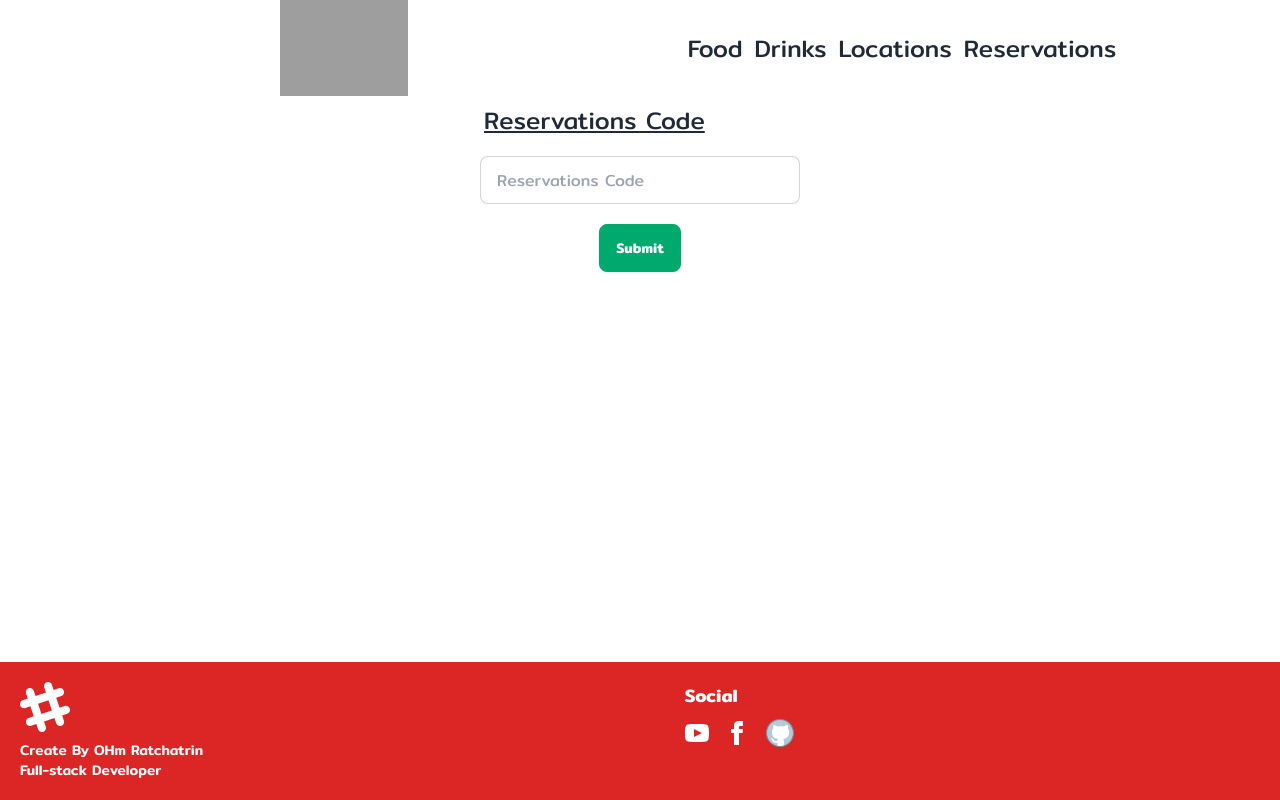
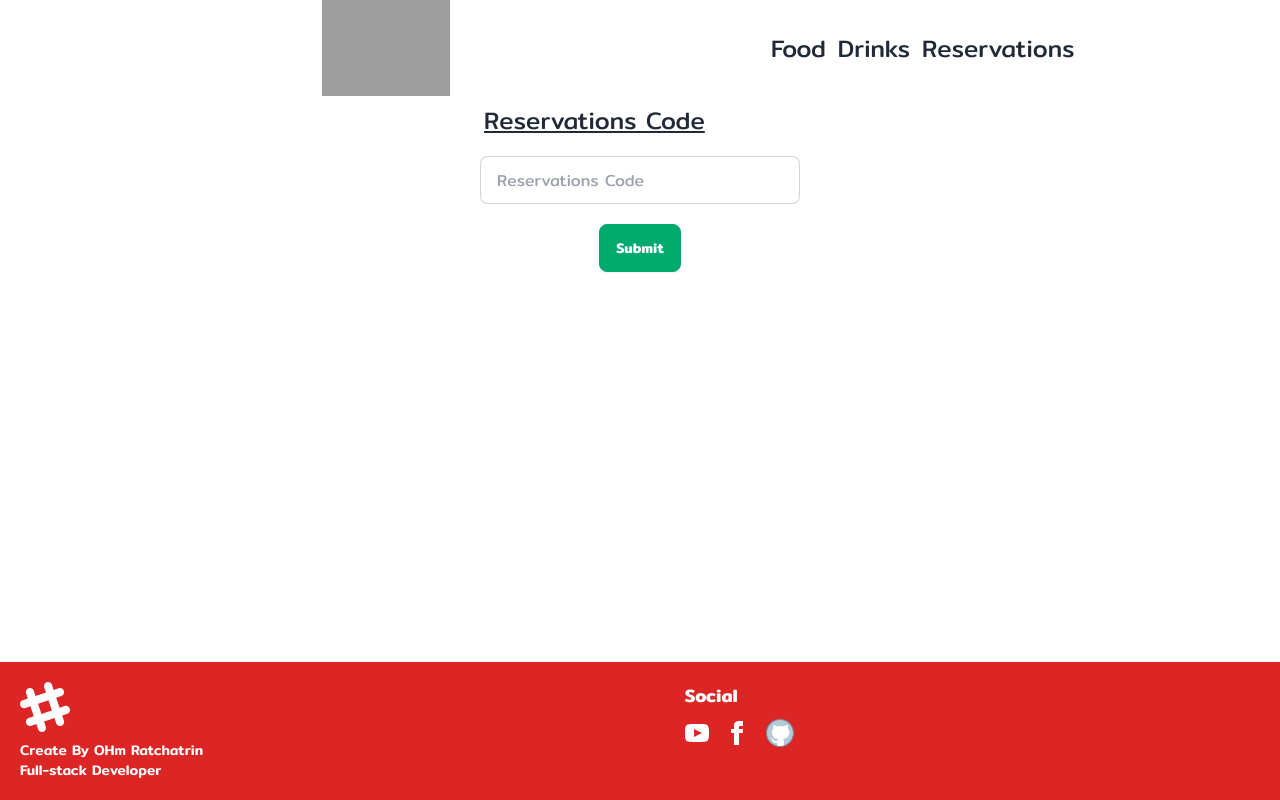
Before and after one commit to Ratchatrin/reservation, a React (Vite) app in the folder frontend/: page /checkReservations in a window 1280 px wide. Built offline with nearby package versions, Linux system fonts and the light colour scheme; grey boxes are pictures that could not be loaded.

Commit message:
delete location

```diff
--- a/frontend/src/component/header/Nav.tsx
+++ b/frontend/src/component/header/Nav.tsx
@@ -72,9 +72,9 @@ function Nav() {
                     Drinks
                   </a>
                 </li>
-                <li>
+                {/* <li>
                   <a>Location</a>
-                </li>
+                </li> */}
               </ul>
             </div>
           </>
@@ -93,7 +93,7 @@ function Nav() {
               >
                 <p>Drinks</p>
               </a>
-              <p>Locations</p>
+              {/* <p>Locations</p> */}
               <Link to="/reservations">
                 <p>Reservations</p>
               </Link>
```
